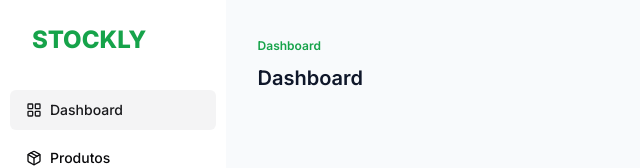
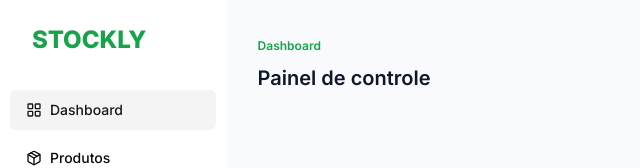
Before and after one commit to araujoerick/stock-manager, a Next.js app: page / in a window 1280 px wide. Shown: the top 168 px of the page, without its empty margins (0-640 px from the left). Built offline with nearby package versions, Linux system fonts and the light colour scheme.

Commit message:
✨ feat: add header to component

```diff
--- /dev/null
+++ b/app/_components/header.tsx
@@ -0,0 +1,19 @@
+interface HeaderProps {
+  title: string;
+  subtitle: string;
+  children?: React.ReactNode;
+}
+
+const Header = ({ title, subtitle, children }: HeaderProps) => {
+  return (
+    <header className="flex w-full justify-between">
+      <div className="space-y-2">
+        <span className="text-xs font-semibold text-primary">{subtitle}</span>
+        <h1 className="text-xl font-semibold text-slate-900">{title}</h1>
+      </div>
+      {children}
+    </header>
+  );
+};
+
+export default Header;
--- a/app/page.tsx
+++ b/app/page.tsx
@@ -1,12 +1,9 @@
+import Header from "./_components/header";
+
 export default function Home() {
   return (
     <main className="w-[1188px] space-y-5 p-8">
-      <div className="flex w-full justify-between">
-        <div className="space-y-2">
-          <span className="text-xs font-semibold text-primary">Dashboard</span>
-          <h1 className="text-xl font-semibold text-slate-900">Dashboard</h1>
-        </div>
-      </div>
+      <Header title="Painel de controle" subtitle="Dashboard" />
     </main>
   );
 }
--- a/app/products/page.tsx
+++ b/app/products/page.tsx
@@ -2,21 +2,16 @@ import { DataTable } from "../_components/ui/data-table";
 import { productTableColumns } from "./_components/table-columns";
 import { getProducts } from "../_data-access/product/get-products";
 import CreateProductButton from "./_components/create-product-buttons";
+import Header from "../_components/header";
 
 const ProductsPage = async () => {
   const products = await getProducts();
 
   return (
     <section className="w-[1188px] space-y-5 p-8">
-      <div className="flex w-full justify-between">
-        <div className="space-y-2">
-          <span className="text-xs font-semibold text-primary">Produtos</span>
-          <h1 className="text-xl font-semibold text-slate-900">
-            Gestão de produtos
-          </h1>
-        </div>
+      <Header title="Gestão de produtos" subtitle="Produtos">
         <CreateProductButton />
-      </div>
+      </Header>
       <DataTable
         columns={productTableColumns}
         data={JSON.parse(JSON.stringify(products))}
--- a/app/sales/page.tsx
+++ b/app/sales/page.tsx
@@ -4,6 +4,7 @@ import UpsertSaleButton from "./_components/create-sale-button";
 import { DataTable } from "../_components/ui/data-table";
 import { saleTableColumns } from "./_components/table-columns";
 import { getSales } from "../_data-access/sale/get-sales";
+import Header from "../_components/header";
 
 const SalesPage = async () => {
   const sales = await getSales();
@@ -21,15 +22,9 @@ const SalesPage = async () => {
 
   return (
     <section className="w-[1188px] space-y-5 p-8">
-      <div className="flex w-full justify-between">
-        <div className="space-y-2">
-          <span className="text-xs font-semibold text-primary">Vendas</span>
-          <h1 className="text-xl font-semibold text-slate-900">
-            Gestão de Vendas
-          </h1>
-        </div>
+      <Header title="Gestão de vendas" subtitle="Vendas">
         <UpsertSaleButton products={products} productOptions={productOptions} />
-      </div>
+      </Header>
       <DataTable columns={saleTableColumns} data={tableData} />
     </section>
   );
```
